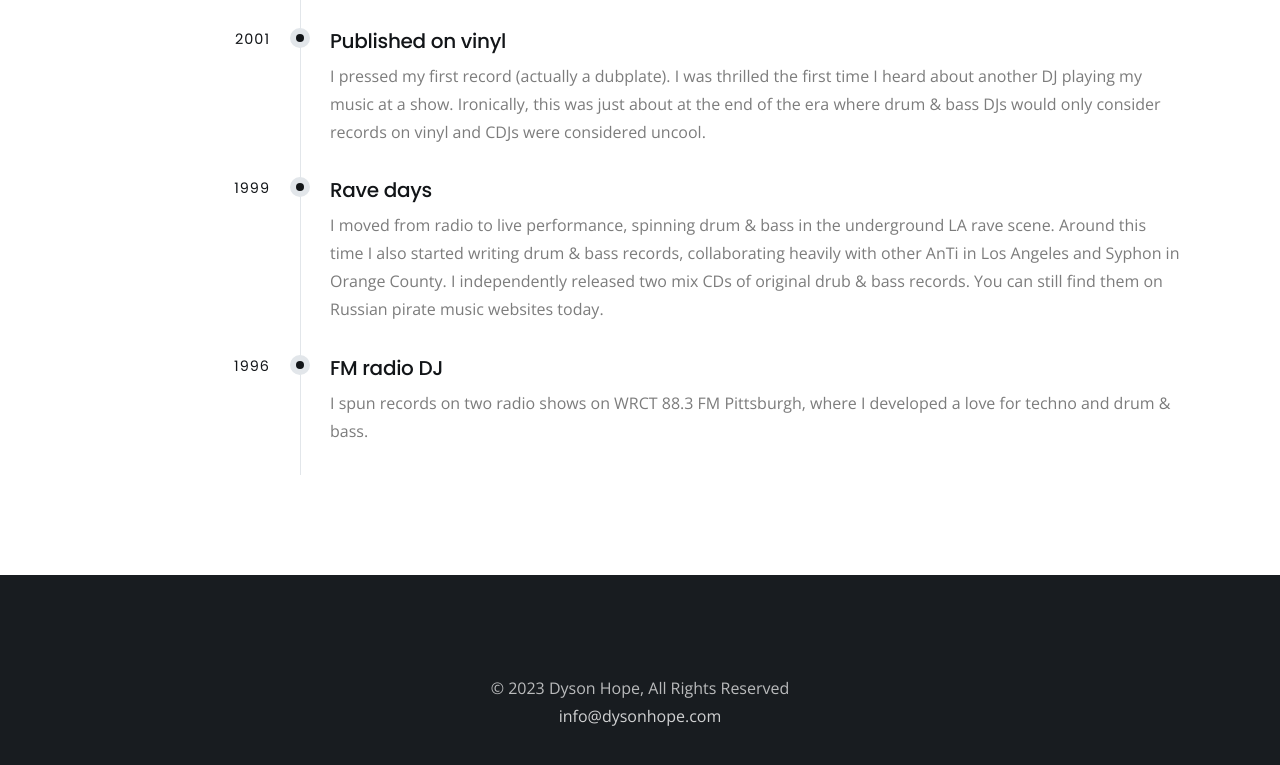
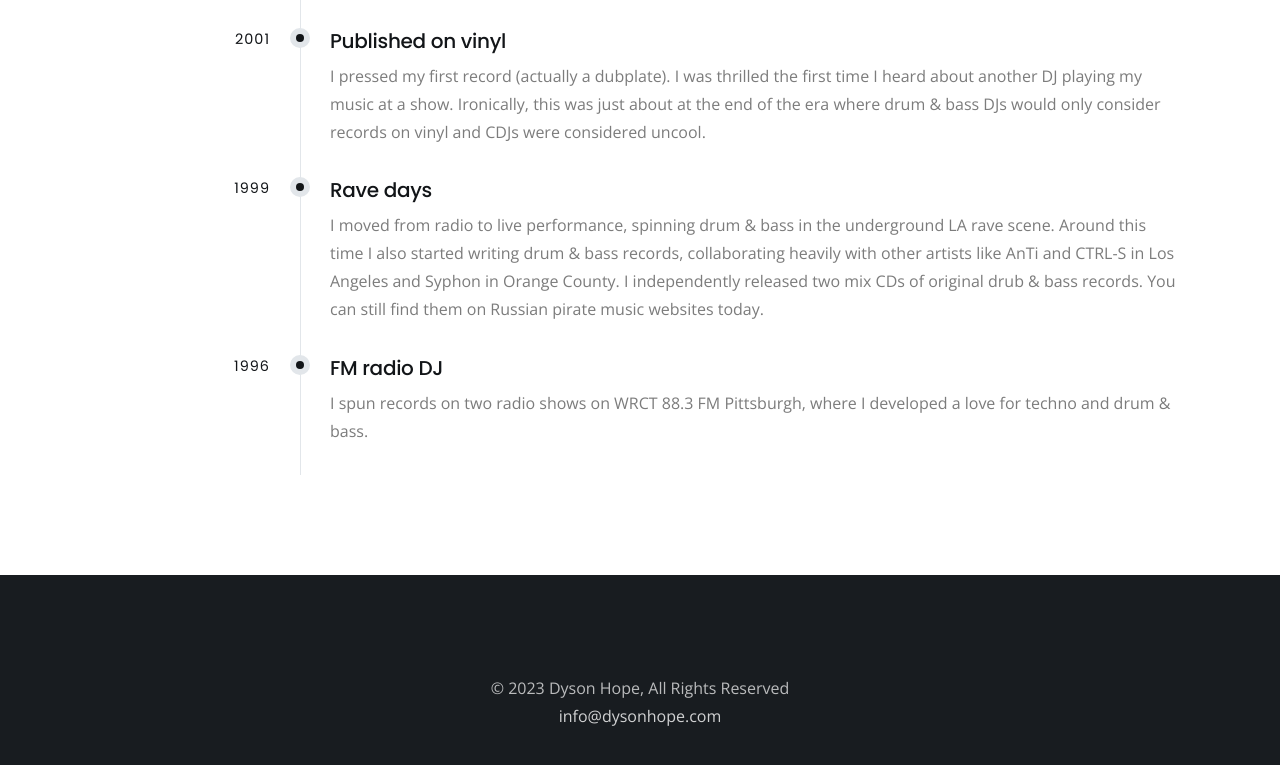
Before and after one commit to jasoncookdesign/dysonhope, a plain HTML site: page index.html in a window 1280 px wide. Shown: the part 2573-3338 px from the top of the page. Drawn offline with nearby package versions, Linux system fonts and the light colour scheme; some packages are replaced by stand-ins of ours.

Commit message:
Added CTRL-S to timeline

```diff
--- a/index.html
+++ b/index.html
@@ -163,7 +163,7 @@
 						</div>
 						<div class="timeline-content">
 							<h5 class="fw-medium">Rave days</h5>
-							<p>I moved from radio to live performance, spinning drum & bass in the underground LA rave scene. Around this time I also started writing drum & bass records, collaborating heavily with other AnTi in Los Angeles and Syphon in Orange County. I independently released two mix CDs of original drub & bass records. You can still find them on Russian pirate music websites today.</p>
+							<p>I moved from radio to live performance, spinning drum & bass in the underground LA rave scene. Around this time I also started writing drum & bass records, collaborating heavily with other artists like AnTi and CTRL-S in Los Angeles and Syphon in Orange County. I independently released two mix CDs of original drub & bass records. You can still find them on Russian pirate music websites today.</p>
 						</div>
 					</div>
 					<!-- Timeline box -->
```
